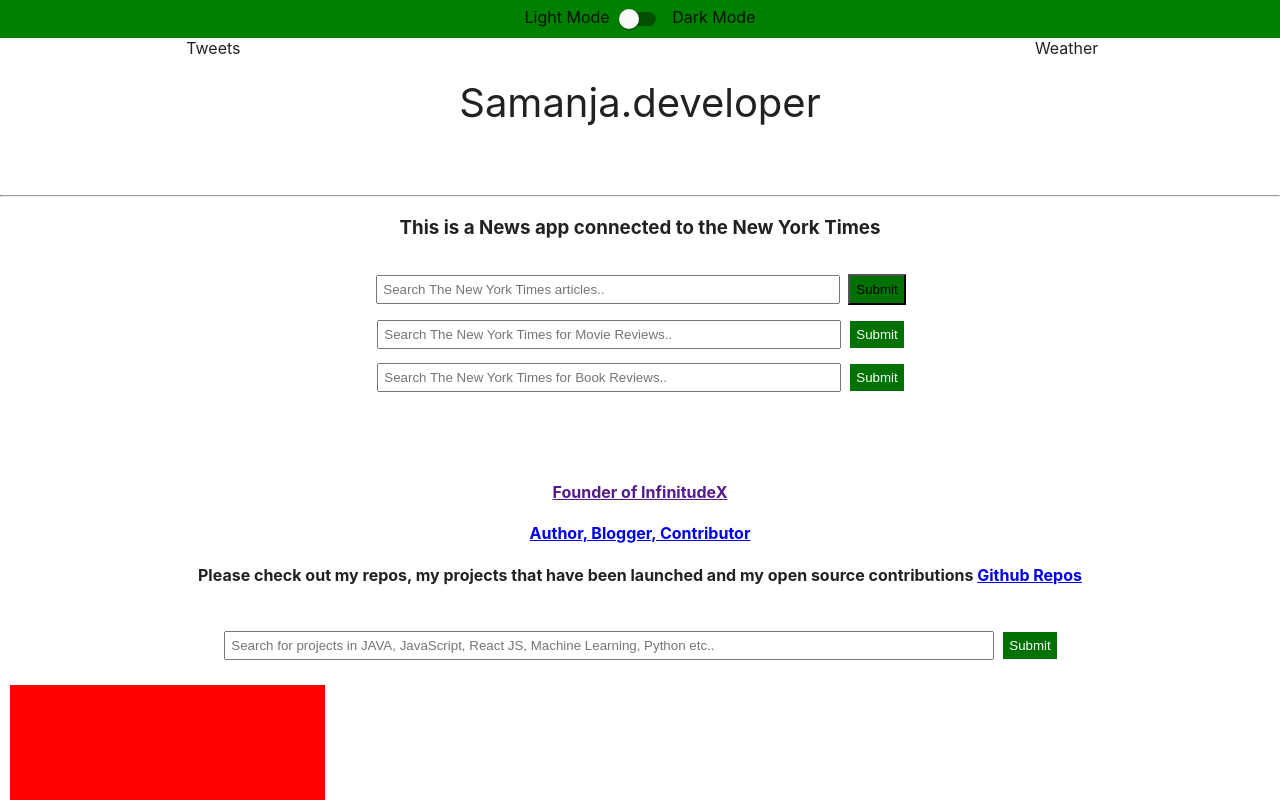
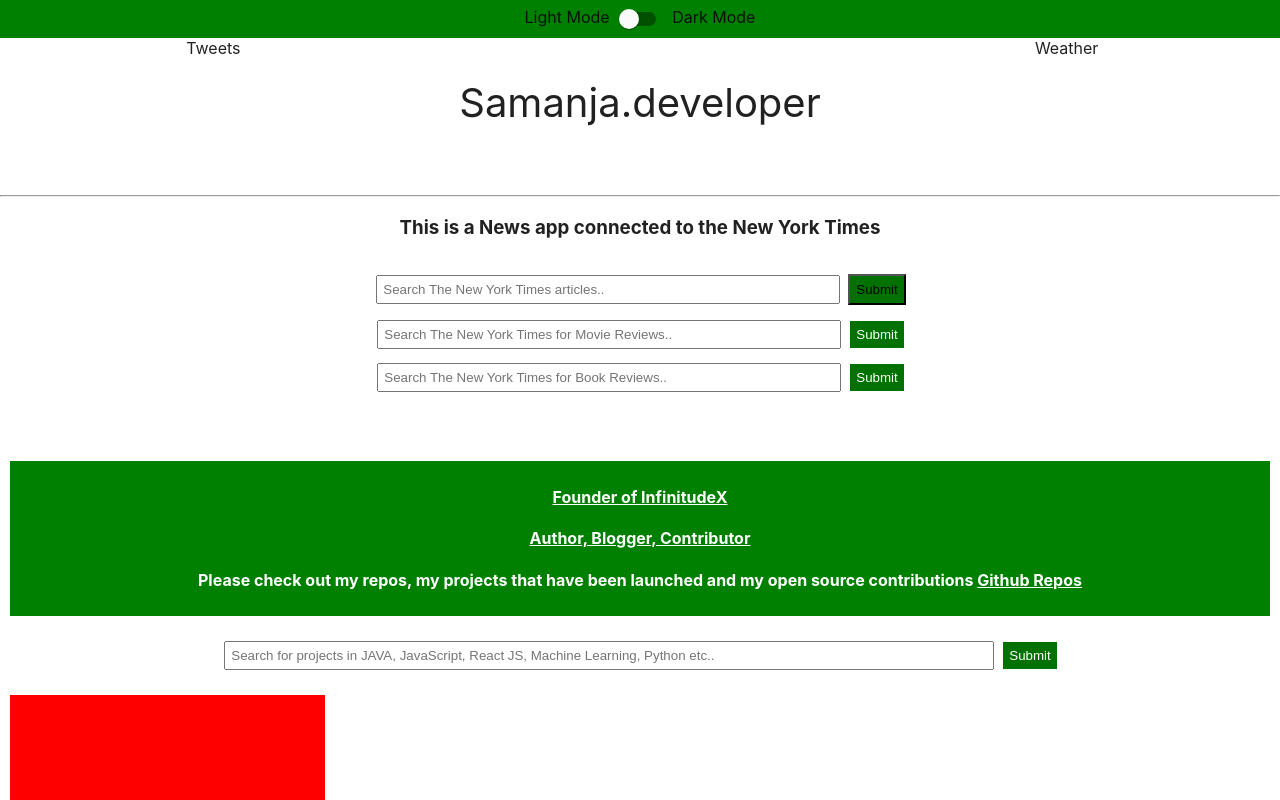
Before and after one commit to SamanjaCartagena/portfolio, a React (Create React App) app: page / in a window 1280 px wide. Shown: the top 800 px of the page. Built offline with nearby package versions, Linux system fonts and the light colour scheme.

Commit message:
changed background of intro

```diff
--- a/src/App.css
+++ b/src/App.css
@@ -40,5 +40,5 @@
 height:60%;
 }
 .allLinks{
-
+  color:white;
 }
--- a/src/App.js
+++ b/src/App.js
@@ -87,6 +87,7 @@
     const darkTheme = createMuiTheme({
       palette:{
         type:'dark',
+
       },
     });
     const lightTheme = createMuiTheme({
--- a/src/Introduction.js
+++ b/src/Introduction.js
@@ -1,12 +1,20 @@
 import React, { Component } from 'react'
+import {ThemeProvider, createMuiTheme} from '@material-ui/core/styles';
+import './App.css';
+export class Introduction extends Component {
+    constructor(props){
+        super(props);
+    }
+    componentDidMount(){
 
-export class Introduction extends Component {
+    }
     render() {
+
         return (
-            <div className="Introduction" style={{}}>
-                <a href="" className="allLinks"><h4>Founder of InfinitudeX</h4></a>
+            <div className="Introduction" style={{backgroundColor:'green', padding:'5px'}}>
+                <a href=""  className="allLinks"><h4>Founder of InfinitudeX</h4></a>
                 <a href="https://samchowdhury.medium.com/" className="allLinks"><h4>Author, Blogger, Contributor</h4></a>
-                <h4>Please check out my repos, my projects that have been launched and my open source contributions <a className="allLinks" href="https://github.com/SamanjaCartagena">Github Repos</a></h4>
+                <h4 style={{color:'white'}}>Please check out my repos, my projects that have been launched and my open source contributions <a className="allLinks" href="https://github.com/SamanjaCartagena">Github Repos</a></h4>
 
 
 
```
